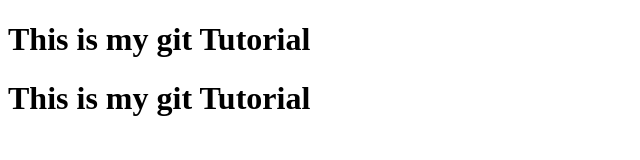
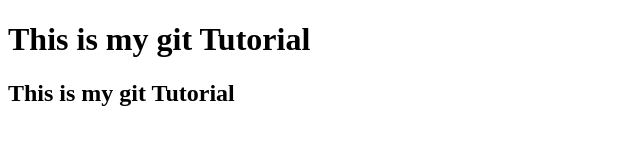
Before and after one commit to kanijfatemalaizu/git, a plain HTML site: page index.html in a window 1280 px wide. Shown: the whole page, without its empty margins (0-640 px from the left). Drawn offline with Linux system fonts and the light colour scheme.

Commit message:
3rd commit

```diff
--- a/index.html
+++ b/index.html
@@ -15,7 +15,7 @@
     <body>
         <div>
             <h1>This is my git Tutorial </h1>
-            <h1>This is my git Tutorial </h1>
+            <h2>This is my git Tutorial </h2>
         </div>
         <!--[if lt IE 7]>
             <p class="browsehappy">You are using an <strong>outdated</strong> browser. Please <a href="#">upgrade your browser</a> to improve your experience.</p>
```
